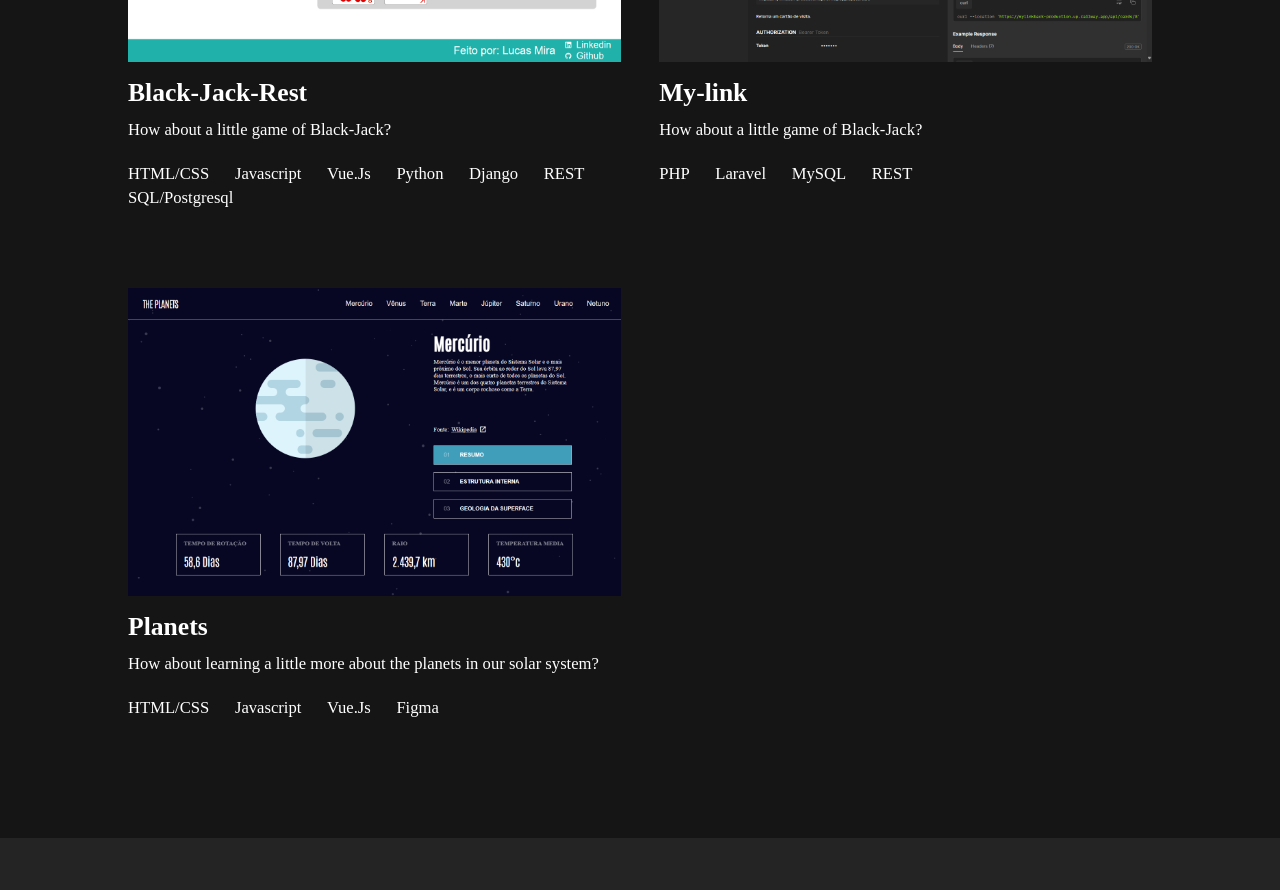
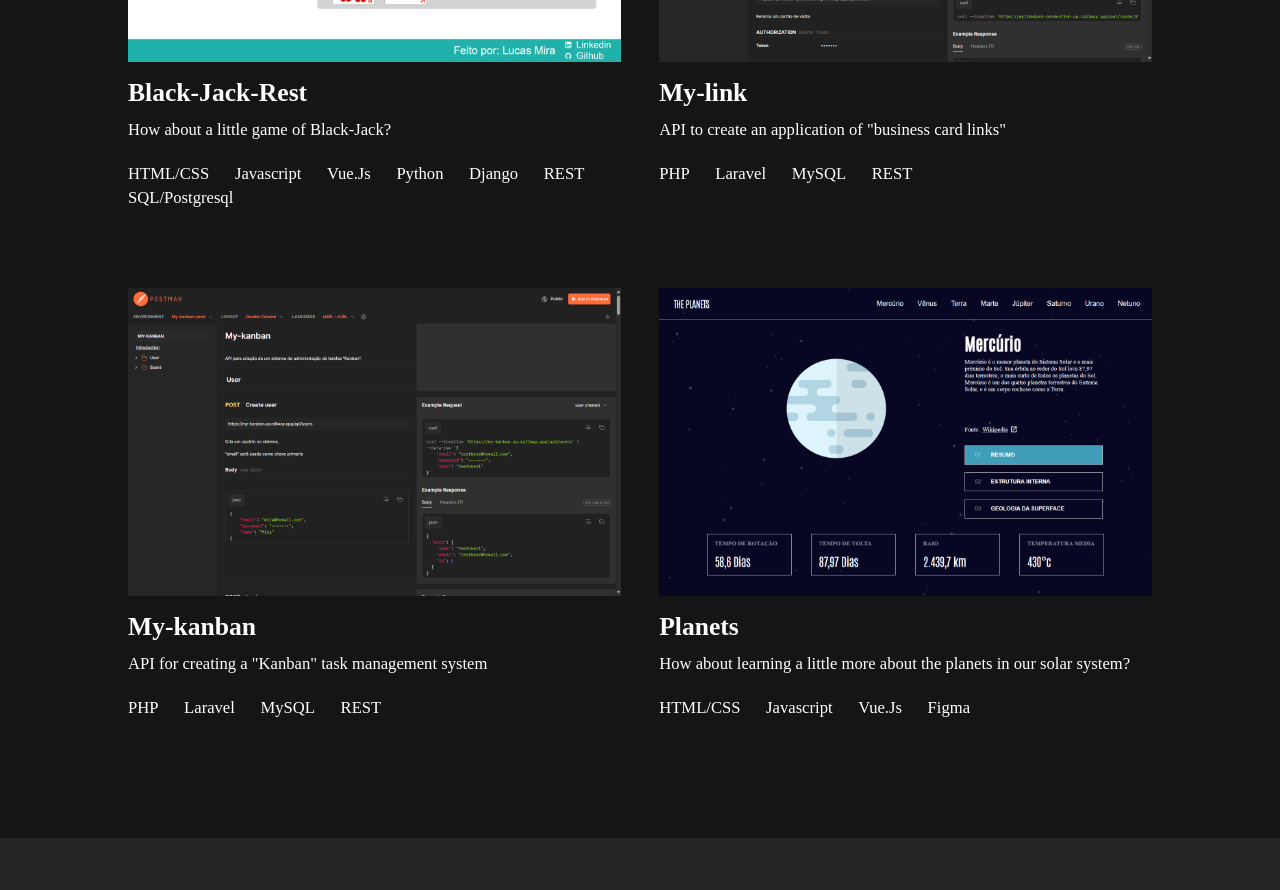
Before and after one commit to miratkd/podeMeChamarDeMira, a Vue app: page / in a window 1280 px wide. Shown: the part 3160-4050 px from the top of the page. Built offline with nearby package versions, Linux system fonts and the light colour scheme.

Commit message:
add my kanban back

```diff
--- a/src/components/Projects.vue
+++ b/src/components/Projects.vue
@@ -116,10 +116,19 @@ export default {
                     name: 'My-link',
                     img: require('@/assets/myLink.png'),
                     descBR: 'API para criar uma aplicação de "links cartões de visita"',
-                    descUS: 'How about a little game of Black-Jack?',
+                    descUS: 'API to create an application of "business card links"',
                     skills: ['PHP', 'Laravel', 'MySQL', 'REST'],
                     codeLinkBack: 'https://github.com/miratkd/MyLinkBack',
                     docLinkBack: 'https://documenter.getpostman.com/view/13841210/2sA3rwNaFV',
+                },
+                {
+                    name: 'My-kanban',
+                    img: require('@/assets/my-kanban.png'),
+                    descBR: 'API para criação de um sistema de administração de tarefas "Kanban"',
+                    descUS: 'API for creating a "Kanban" task management system',
+                    skills: ['PHP', 'Laravel', 'MySQL', 'REST'],
+                    codeLinkBack: 'https://github.com/miratkd/my-kanban-back',
+                    docLinkBack: 'https://documenter.getpostman.com/view/13841210/2sAXqmB5dr',
                 },
                 {
                     name: 'Planets',
```
Also changed, not shown: src/assets/my-kanban.png (added).
